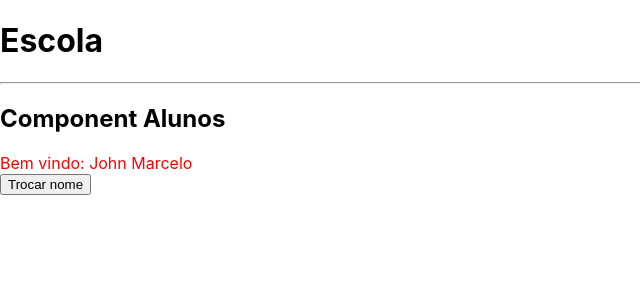
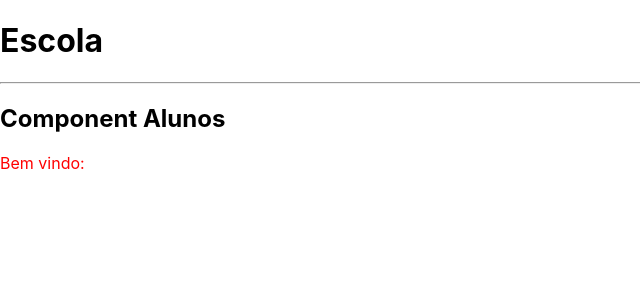
Before and after one commit to johntec-ads/chamadas, a React (Create React App) app: page / in a window 1280 px wide. Shown: the top 300 px of the page, without its empty margins (0-640 px from the left). Built offline with nearby package versions, Linux system fonts and the light colour scheme.

Commit message:
upContextApi

```diff
--- a/src/App.js
+++ b/src/App.js
@@ -1,5 +1,7 @@
 import { useState } from 'react';
 import Alunos from './components/Alunos';
+
+import UserProvider from './context/user';
 
 function App () {
   const [ nomeAluno, setNomeAluno ] = useState( 'John Marcelo' )
@@ -7,12 +9,17 @@ function App () {
 
   return (
 
-    <div>
-      <h1> Escola </h1>
+    <UserProvider>
+      <div>
+        <h1> Escola </h1>
 
-      <hr />
-      <Alunos nome={ nomeAluno } mudaNome={ setNomeAluno } />
-    </div>
+        <hr />
+        <Alunos />
+
+      </div>
+    </UserProvider>
+
+
   );
 }
 
--- a/src/components/Alunos/index.js
+++ b/src/components/Alunos/index.js
@@ -1,12 +1,12 @@
 
 import Nome from '../Nome';
 
-function Alunos ( { nome, mudaNome } ) {
+function Alunos (  ) {
   return (
 
     <div>
       <h2> Component Alunos </h2>
-      <Nome nome={ nome } mudaNome={ mudaNome } />
+      <Nome />
     </div>
   );
 }
--- a/src/components/Nome/index.js
+++ b/src/components/Nome/index.js
@@ -1,11 +1,11 @@
 
-function Nome( { nome, mudaNome } ) {
+function Nome(  ) {
   return (
 
     <div>
-      <span style={{color: '#FF0000'}} >Bem vindo: { nome } </span>
+      <span style={{color: '#FF0000'}} >Bem vindo: </span>
       <br/>
-      <button onClick={() => mudaNome('Johntec.ads') } >Trocar nome</button>
+
     </div>
 
   );
```
